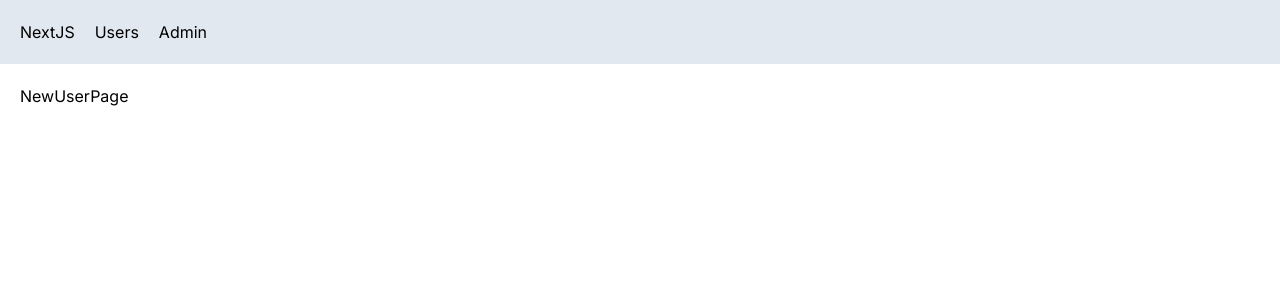
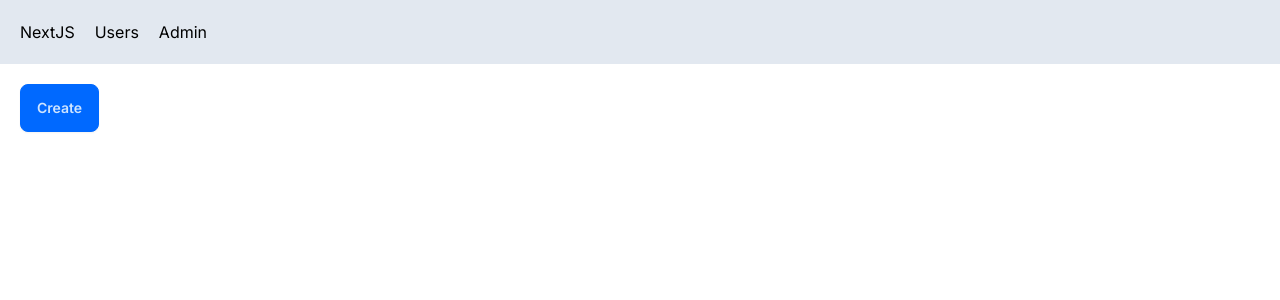
Before and after one commit to mallikgarjuna/next-app, a Next.js app: page /users/new in a window 1280 px wide. Shown: the top 300 px of the page. Built offline with nearby package versions, Linux system fonts and the light colour scheme.

Commit message:
3-8-Programmatic Navigation

```diff
--- a/app/users/new/page.tsx
+++ b/app/users/new/page.tsx
@@ -1,7 +1,16 @@
+"use client";
+
+import { useRouter } from "next/navigation";
 import React from "react";
 
 const NewUserPage = () => {
-  return <div>NewUserPage</div>;
+  const router = useRouter();
+
+  return (
+    <button className="btn btn-primary" onClick={() => router.push("/users")}>
+      Create
+    </button>
+  );
 };
 
 export default NewUserPage;
--- a/app/users/page.tsx
+++ b/app/users/page.tsx
@@ -1,5 +1,7 @@
+// "use client";
 import React from "react";
 import UserTable from "./UserTable";
+import Link from "next/link";
 
 interface Props {
   searchParams: { sortOrder: string };
@@ -11,6 +13,9 @@
   return (
     <>
       <h1>Users</h1>
+      <Link href="/users/new" className="btn">
+        New User
+      </Link>
       <UserTable sortOrder={sortOrder} />
     </>
   );
```
